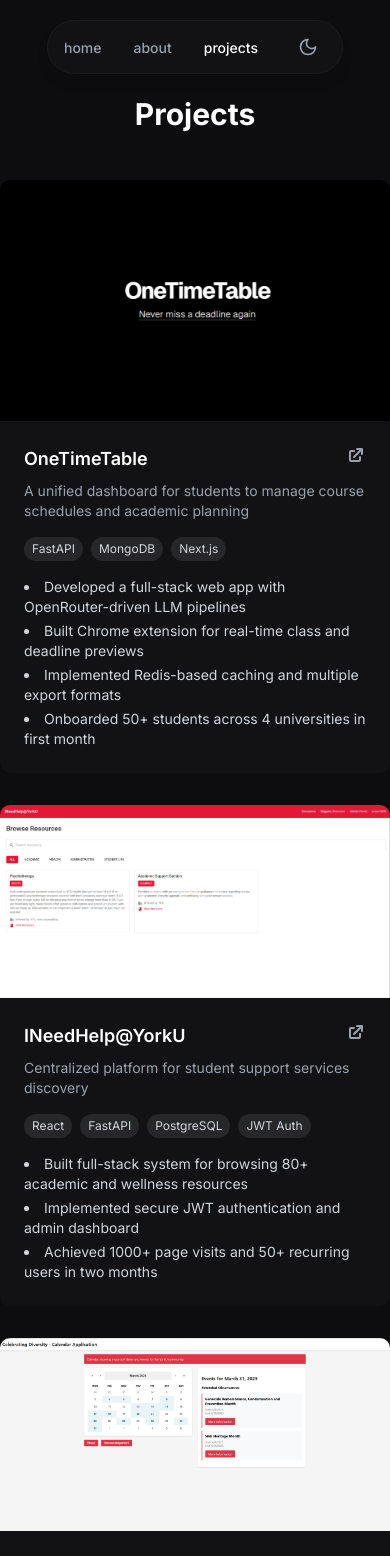
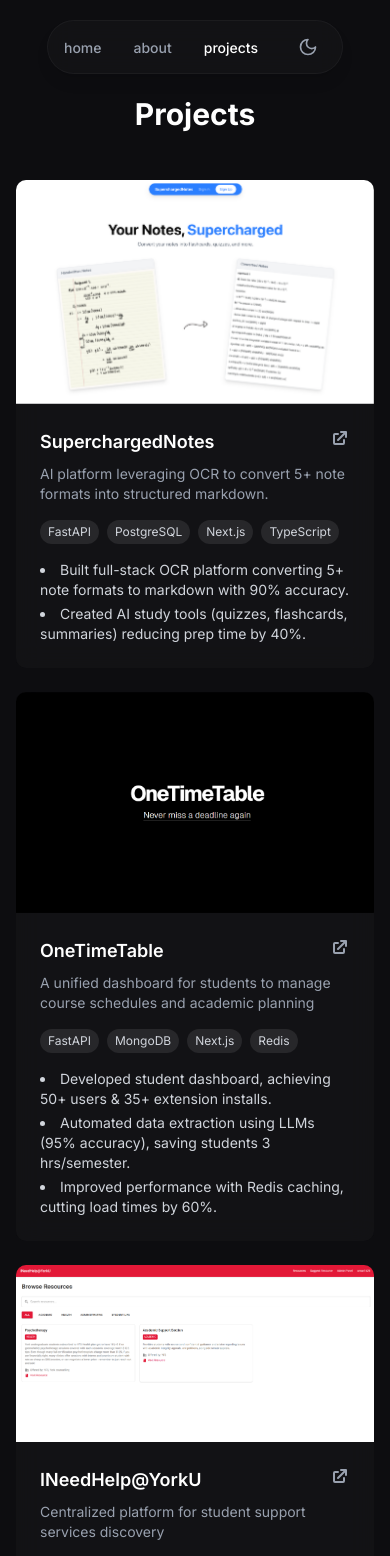
Before and after one commit to arnavmalhotra/portfolio, a Next.js app: page /projects in a window 390 px wide. Shown: the top 1556 px of the page. Built offline with nearby package versions, Linux system fonts and the light colour scheme.

Commit message:
added supercharged notes

```diff
--- a/app/about/page.tsx
+++ b/app/about/page.tsx
@@ -6,17 +6,17 @@ import { motion } from "framer-motion";
 
 export default function AboutPage() {
   return (
-    <div className="min-h-screen pt-24 flex flex-col dark:bg-zinc-100 dark:text-gray-900">
-      <div className="flex-1">
+    <div className="min-h-screen pt-16 sm:pt-24 flex flex-col dark:bg-zinc-100 dark:text-gray-900">
+      <div className="flex-1 px-4 sm:px-0">
         <motion.h2
           initial={{ opacity: 0 }}
           animate={{ opacity: 1 }}
           viewport={{ once: true }}
-          className="text-3xl font-bold text-white mb-12 text-center dark:text-gray-900"
+          className="text-2xl sm:text-3xl font-bold text-white mb-8 sm:mb-12 text-center dark:text-gray-900"
         >
           About
         </motion.h2>
-        <div className="flex flex-col items-center mb-12">
+        <div className="flex flex-col items-center mb-8 sm:mb-12">
           <ResumeViewer />
         </div>
         <About />
--- a/app/component/projects.tsx
+++ b/app/component/projects.tsx
@@ -96,15 +96,29 @@ const ProjectCard = ({ title, description, link, tech, points, media, index }: P
 export default function Projects() {
   const projects = [
     {
+      title: "SuperchargedNotes",
+      description: "AI platform leveraging OCR to convert 5+ note formats into structured markdown.",
+      link: "https://superchargednotes.com",
+      tech: ["FastAPI", "PostgreSQL", "Next.js", "TypeScript"],
+      points: [
+        "Built full-stack OCR platform converting 5+ note formats to markdown with 90% accuracy.",
+        "Created AI study tools (quizzes, flashcards, summaries) reducing prep time by 40%."
+      ],
+      media: {
+        type: "image" as const,
+        url: "/projects/superchargednotes.png",
+        alt: "SuperchargedNotes Platform"
+      }
+    },
+    {
       title: "OneTimeTable",
       description: "A unified dashboard for students to manage course schedules and academic planning",
       link: "https://onetimetable.org",
-      tech: ["FastAPI", "MongoDB", "Next.js"],
+      tech: ["FastAPI", "MongoDB", "Next.js", "Redis"],
       points: [
-        "Developed a full-stack web app with OpenRouter-driven LLM pipelines",
-        "Built Chrome extension for real-time class and deadline previews",
-        "Implemented Redis-based caching and multiple export formats",
-        "Onboarded 50+ students across 4 universities in first month"
+        "Developed student dashboard, achieving 50+ users & 35+ extension installs.",
+        "Automated data extraction using LLMs (95% accuracy), saving students 3 hrs/semester.",
+        "Improved performance with Redis caching, cutting load times by 60%."
       ],
       media: {
         type: "image" as const,
@@ -118,9 +132,8 @@ export default function Projects() {
       link: "https://ineedhelp.yorku.dev",
       tech: ["React", "FastAPI", "PostgreSQL", "JWT Auth"],
       points: [
-        "Built full-stack system for browsing 80+ academic and wellness resources",
-        "Implemented secure JWT authentication and admin dashboard",
-        "Achieved 1000+ page visits and 50+ recurring users in two months"
+        "Built platform for 80+ university services, attracting 1000+ visits & 50+ recurring users.",
+        "Reduced student search time for support resources by 25%."
       ],
       media: {
         type: "image" as const,
@@ -132,11 +145,10 @@ export default function Projects() {
       title: "York University Calendar Project",
       description: "Diversity calendar showcasing religious and cultural events",
       link: "https://dedi.eecs.yorku.ca",
-      tech: ["FastAPI", "React", "MongoDB", "Selenium"],
+      tech: ["FastAPI", "React", "MongoDB", "Selenium", "LLMs"],
       points: [
-        "Automated scraping of 10+ sources with Gemini AI integration",
-        "Cut content creation time by 85%",
-        "Deployed tool adopted by 200+ faculty and staff"
+        "Deployed diversity events calendar, adopted by 200+ faculty/staff.",
+        "Automated content generation via scraping & LLMs, reducing curation effort by 90%."
       ],
       media: {
         type: "image" as const,
@@ -147,12 +159,12 @@ export default function Projects() {
   ];
 
   return (
-    <div className="max-w-4xl mx-auto">
+    <div className="max-w-4xl mx-auto px-4 sm:px-6 lg:px-8">
       <motion.div
         initial={{ opacity: 0 }}
         animate={{ opacity: 1 }}
         transition={{ duration: 0.8 }}
-        className="grid gap-8"
+        className="grid gap-6 sm:gap-8"
       >
         {projects.map((project, index) => (
           <ProjectCard key={index} {...project} index={index} />
--- a/app/component/resume-viewer.tsx
+++ b/app/component/resume-viewer.tsx
@@ -6,10 +6,19 @@ import { HiX, HiDownload, HiExternalLink } from 'react-icons/hi';
 export default function ResumeViewer() {
   const [isOpen, setIsOpen] = useState(false);
 
+  const handleViewResumeClick = () => {
+    // Check if window is defined (for SSR safety) and if width is less than md breakpoint (768px)
+    if (typeof window !== 'undefined' && window.innerWidth < 768) {
+      window.open('/resume.pdf', '_blank');
+    } else {
+      setIsOpen(true);
+    }
+  };
+
   return (
     <>
       <motion.button
-        onClick={() => setIsOpen(true)}
+        onClick={handleViewResumeClick}
         className="inline-flex items-center gap-2 px-4 py-2 rounded-full bg-white text-zinc-900 hover:bg-gray-200 transition-colors dark:bg-zinc-900 dark:text-white dark:hover:bg-zinc-800"
         whileHover={{ y: -2 }}
       >
```
Also changed, not shown: public/projects/superchargednotes.png (added), 1 other file (tests, documents, lock files or other folders).
